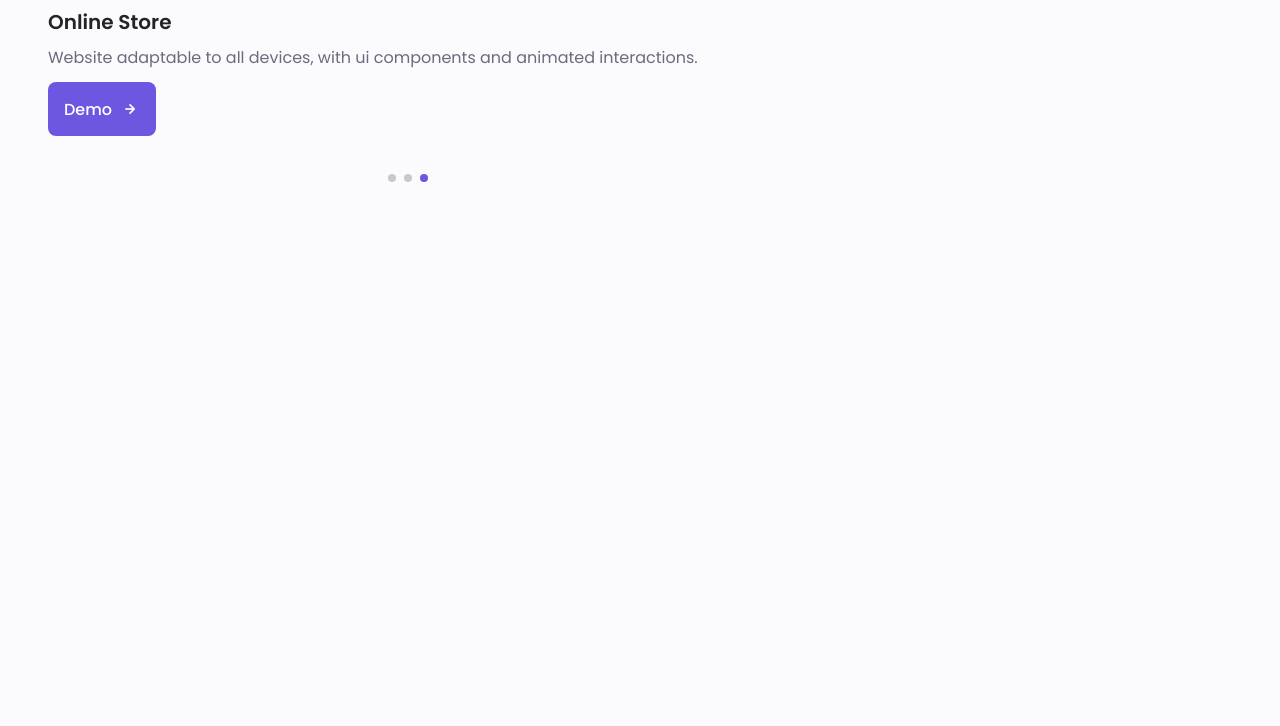
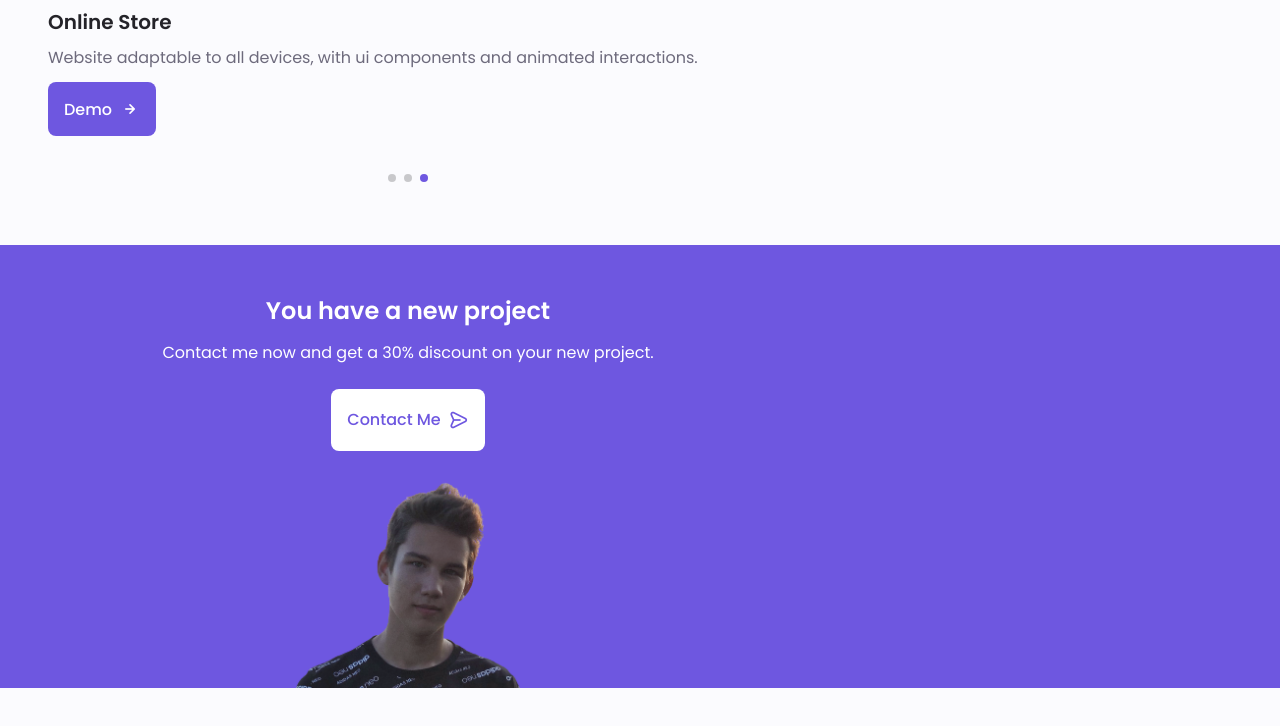
Before and after one commit to forafox/PortfolioSite, a plain HTML site: page index.html in a window 1280 px wide. Shown: the part 3731-4457 px from the top of the page. Before the commit the page ends 4280 px from the top, so only its background shows below. Drawn offline with nearby package versions, Linux system fonts and the light colour scheme.

Commit message:
add Project in Mind
add html,css

```diff
--- a/assets/css/styles.css
+++ b/assets/css/styles.css
@@ -350,6 +350,16 @@ img {
   font-size: 1.25rem;
   margin-left: var(--mb-0-5);
   transition: .3s;
+}
+
+
+.button--white{
+  background-color: #FFF;
+  color: var(--first-color);
+}
+
+.button--white:hover{
+  background-color: #FFF;
 }
 
  .button--flex{
@@ -765,8 +775,33 @@ img {
   outline: none;
 }
 /*==================== PROJECT IN MIND ====================*/
+.project{
+  text-align: center;
+}
 
+.project__bg{
+  background-color: var(--first-color-second);
+  padding-top: 3rem;
+}
 
+.project__title{
+  font-size: var(--h2-font-size);
+  margin-bottom: var(--mb-0-75);
+}
+
+.project__description{
+  margin-bottom: var(--mb-1-5);
+}
+
+.project__title,
+.project__description{
+  color: #FFF;
+}
+
+.project__img{
+  width: 232px;
+  justify-self: center;
+}
 /*==================== TESTIMONIAL ====================*/
 
 
--- a/index.html
+++ b/index.html
@@ -670,6 +670,20 @@
 
       <!--==================== PROJECT IN MIND ====================-->
       <section class="project section">
+        <div class="project__bg">
+          <div class="project__container container grid">
+            <div class="project__data">
+              <h2 class="project__title">You have a new project</h2>
+              <p class="project__description">Contact me now and get a 30% discount on your new project.</p>
+              <a href="#contact" class="button button--flex button--white">
+                Contact Me
+                <i class="uil uil-message project__icon button__icon"></i>
+              </a>
+              </div>
+
+              <img src="assets/img/perfil2.png" alt="" class="project__img">
+          </div>
+        </div>
 
       </section>
 
```
Also changed, not shown: assets/img/project.png (added), assets/img/project1.png (added).
